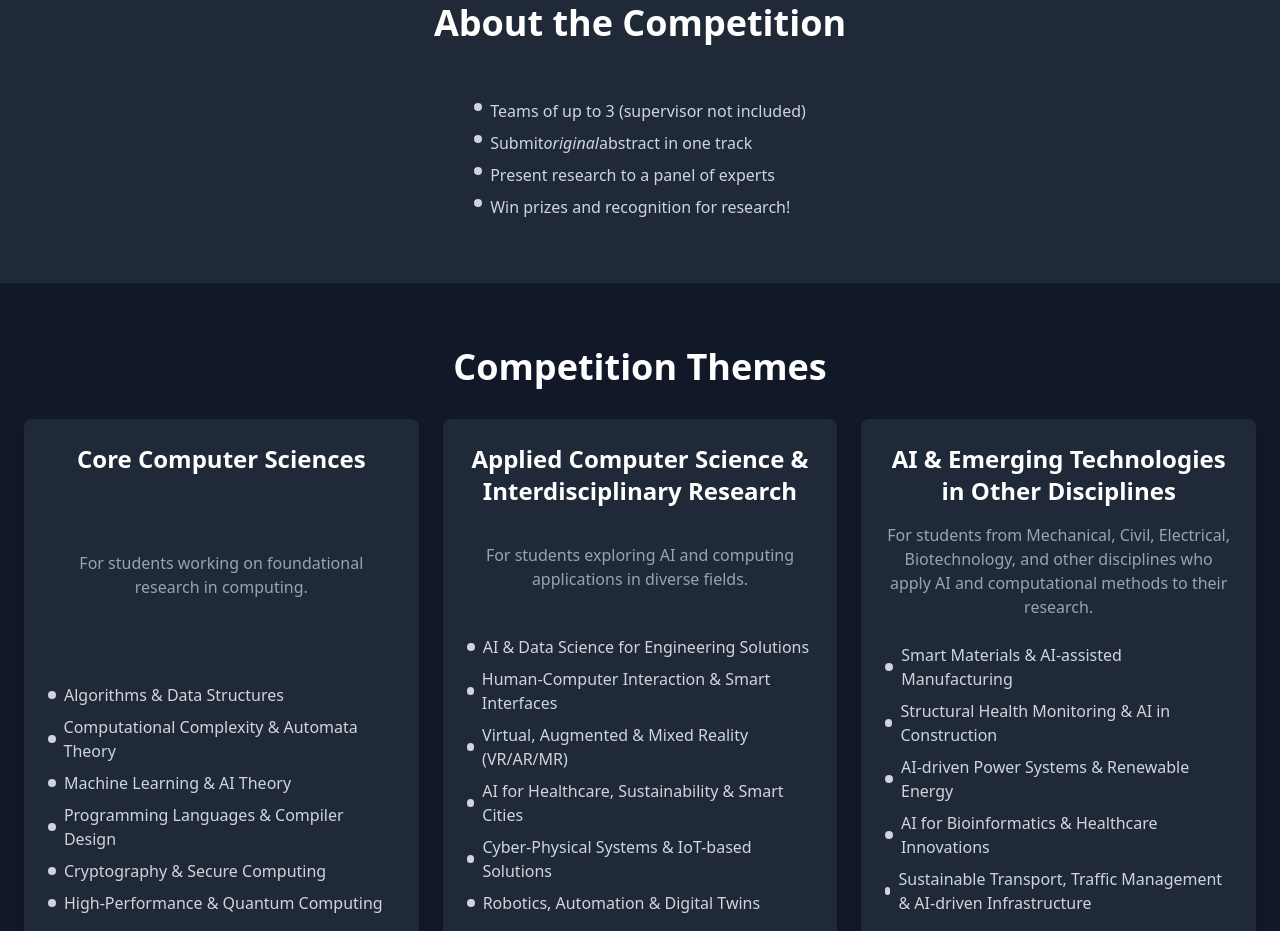
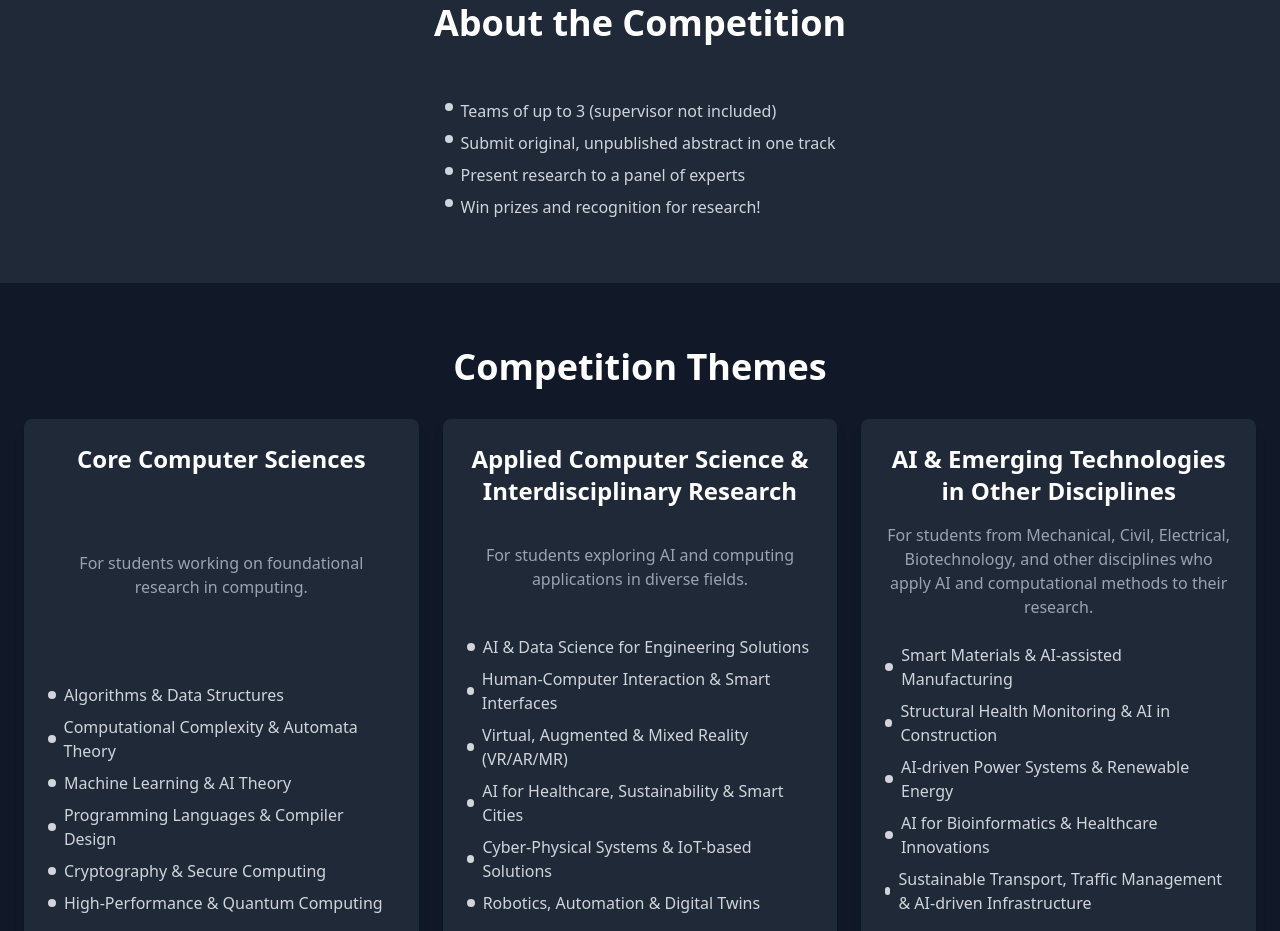
Before and after one commit to mtcbpdcdubai/urc-2025, a plain HTML site: page index.html in a window 1280 px wide. Shown: the part 819-1750 px from the top of the page. Drawn offline with nearby package versions, Linux system fonts and the light colour scheme.

Commit message:
Update index.html

```diff
--- a/index.html
+++ b/index.html
@@ -78,7 +78,7 @@
         <div class="max-w-3xl mx-auto text-gray-300 text-center">
             <ul class="mt-6 space-y-2 inline-block text-left">
                 <li class="flex items-start"><span class="w-2 h-2 bg-gray-300 rounded-full mr-2 mt-1"></span>Teams of up to 3 (supervisor not included)</li>
-                <li class="flex items-start"><span class="w-2 h-2 bg-gray-300 rounded-full mr-2 mt-1"></span>Submit <em>original</em> abstract in one track</li>
+                <li class="flex items-start"><span class="w-2 h-2 bg-gray-300 rounded-full mr-2 mt-1"></span>Submit original, unpublished abstract in one track</li>
                 <li class="flex items-start"><span class="w-2 h-2 bg-gray-300 rounded-full mr-2 mt-1"></span>Present research to a panel of experts</li>
                 <li class="flex items-start"><span class="w-2 h-2 bg-gray-300 rounded-full mr-2 mt-1"></span>Win prizes and recognition for research!</li>
             </ul>
```
